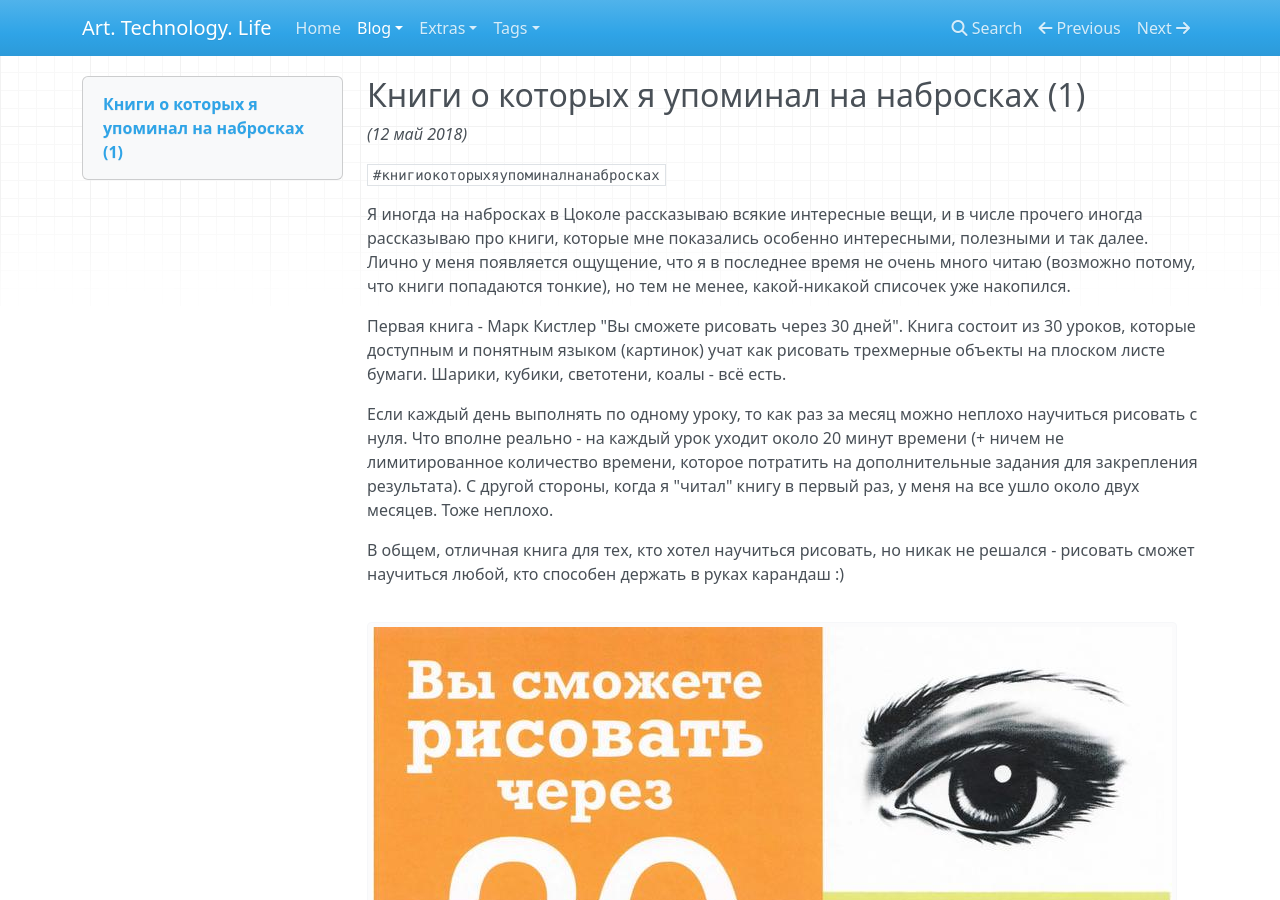
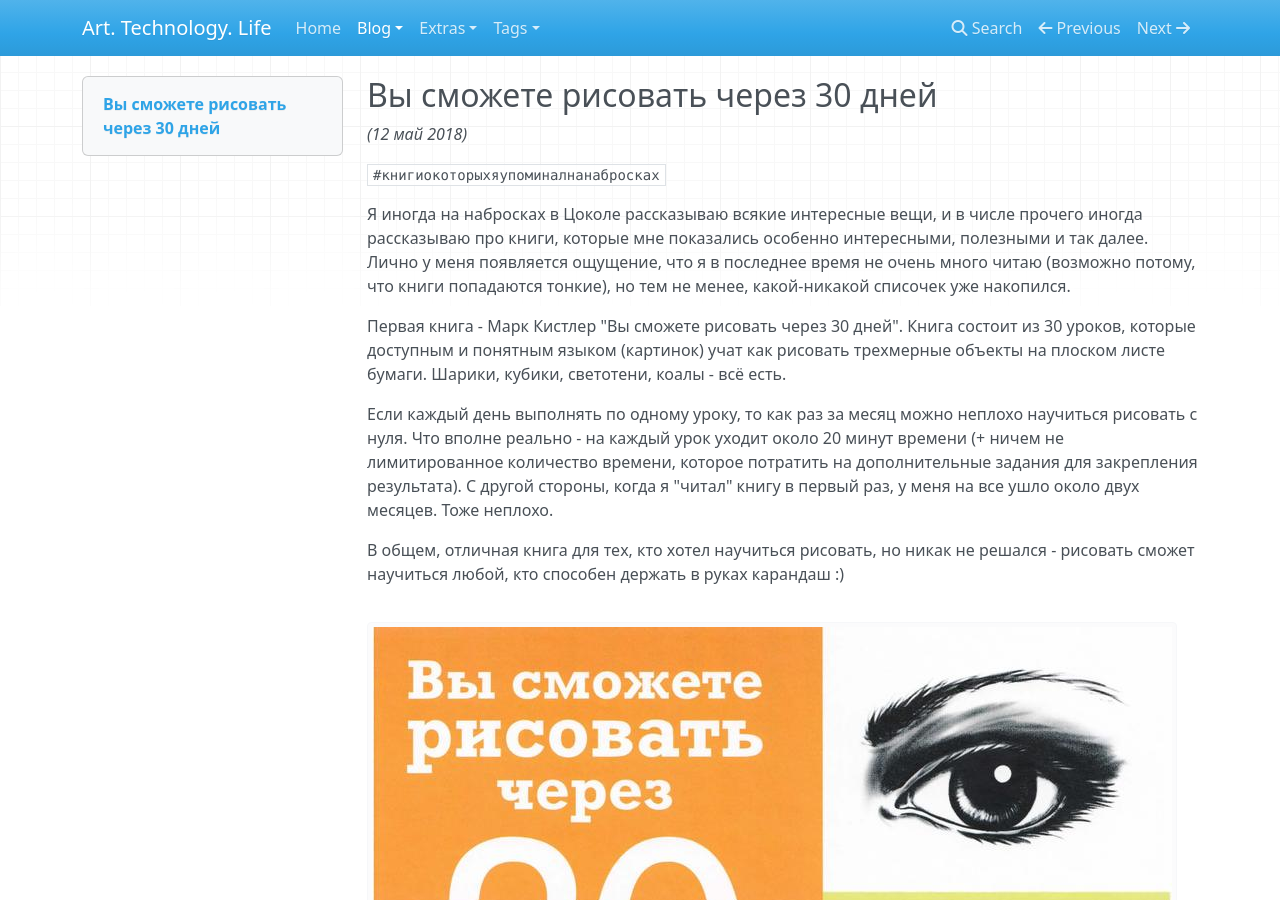
Before and after one commit to avoronkov/blog, an MkDocs documentation site: the page built from docs/2018/2018-05-12_01_Knigi_o_kotoryx_ya_upominal_na_nabroskax_1.md, in a window 1280 px wide and 900 px high. Built offline with MkDocs 1.6.1, drawn with Linux system fonts in a browser that asks for light colours; nearby versions of some CDN libraries; old or Windows-style settings are respelled for this version of MkDocs.

Commit message:
change title

```diff
--- a/docs/2018/2018-05-12_01_Knigi_o_kotoryx_ya_upominal_na_nabroskax_1.md
+++ b/docs/2018/2018-05-12_01_Knigi_o_kotoryx_ya_upominal_na_nabroskax_1.md
@@ -1,4 +1,4 @@
-## Книги о которых я упоминал на набросках (1)
+## Вы сможете рисовать через 30 дней
 _(12 май 2018)_
 
 `#книгиокоторыхяупоминалнанабросках`
--- a/mkdocs.yml
+++ b/mkdocs.yml
@@ -12,7 +12,7 @@ pages:
         - 'Инструменты (8)': 2018/2018-04-14_01_Instrumenty.md
         - 'Против (9)': 2018/2018-05-06_01_protiv.md
         - 'Ценности (10)': 2018/2018-05-08_01_Czennosti.md
-        - 'Книги о которых я упоминал на набросках (1) (11)': 2018/2018-05-12_01_Knigi_o_kotoryx_ya_upominal_na_nabroskax_1.md
+        - 'Вы сможете рисовать через 30 дней (11)': 2018/2018-05-12_01_Knigi_o_kotoryx_ya_upominal_na_nabroskax_1.md
         - 'Воспитай в себе обезьяну (12)': 2018/2018-05-18_01_Vospitaj_v_sebe_obezyanu.md
         - 'И тут появился изобретатель (13)': 2018/2018-05-18_02_I_tut_poyavilsya_izobretatel.md
         - 'Рисуй, чтобы победить (14)': 2018/2018-05-18_03_Risuj,_chtoby_pobedit.md
```
Also changed, not shown: docs/by_tag/knigiokotoryxyaupominalnanabroskax.md (+1 -1 lines), docs/index.md (+1 -1 lines).
